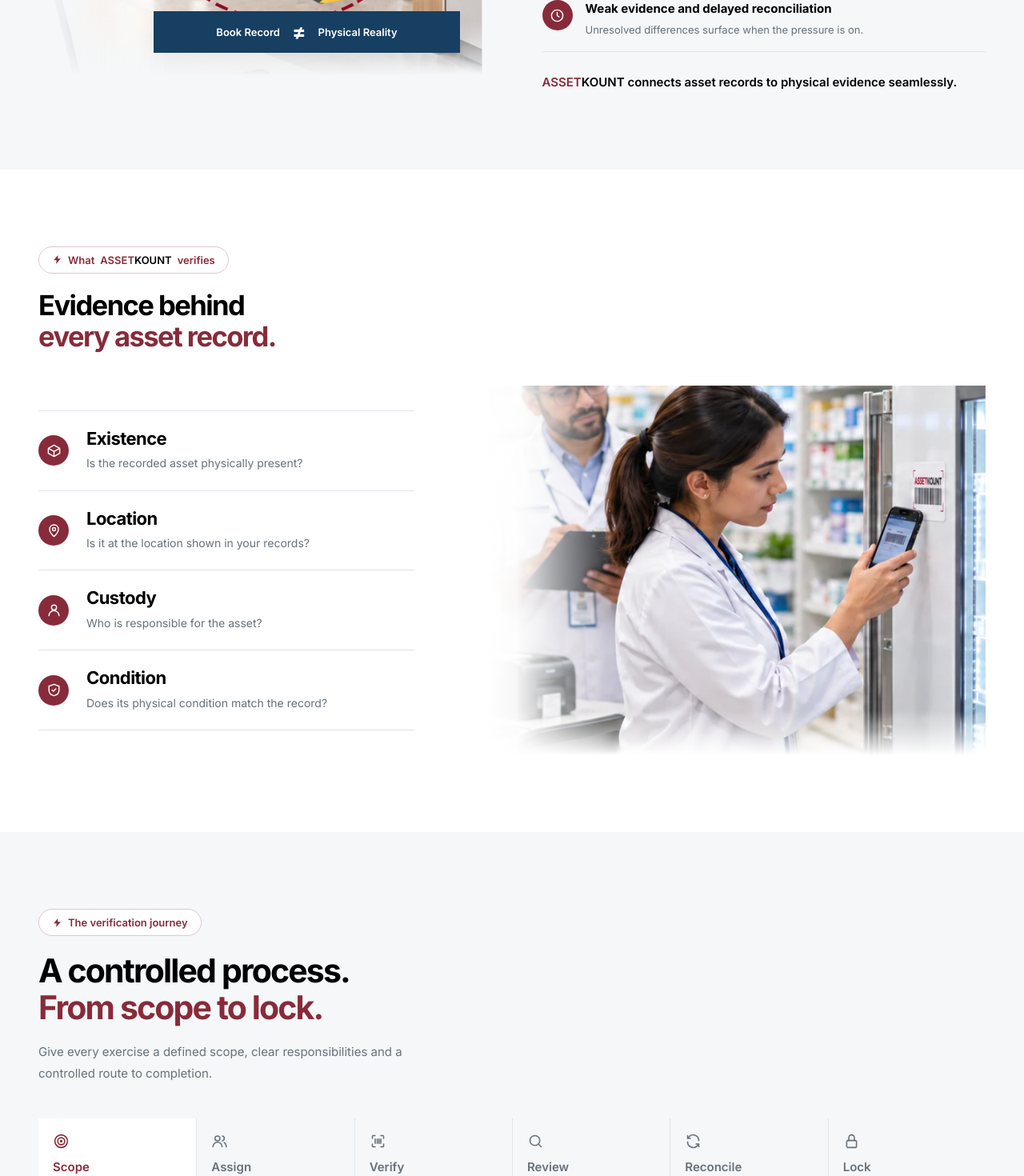
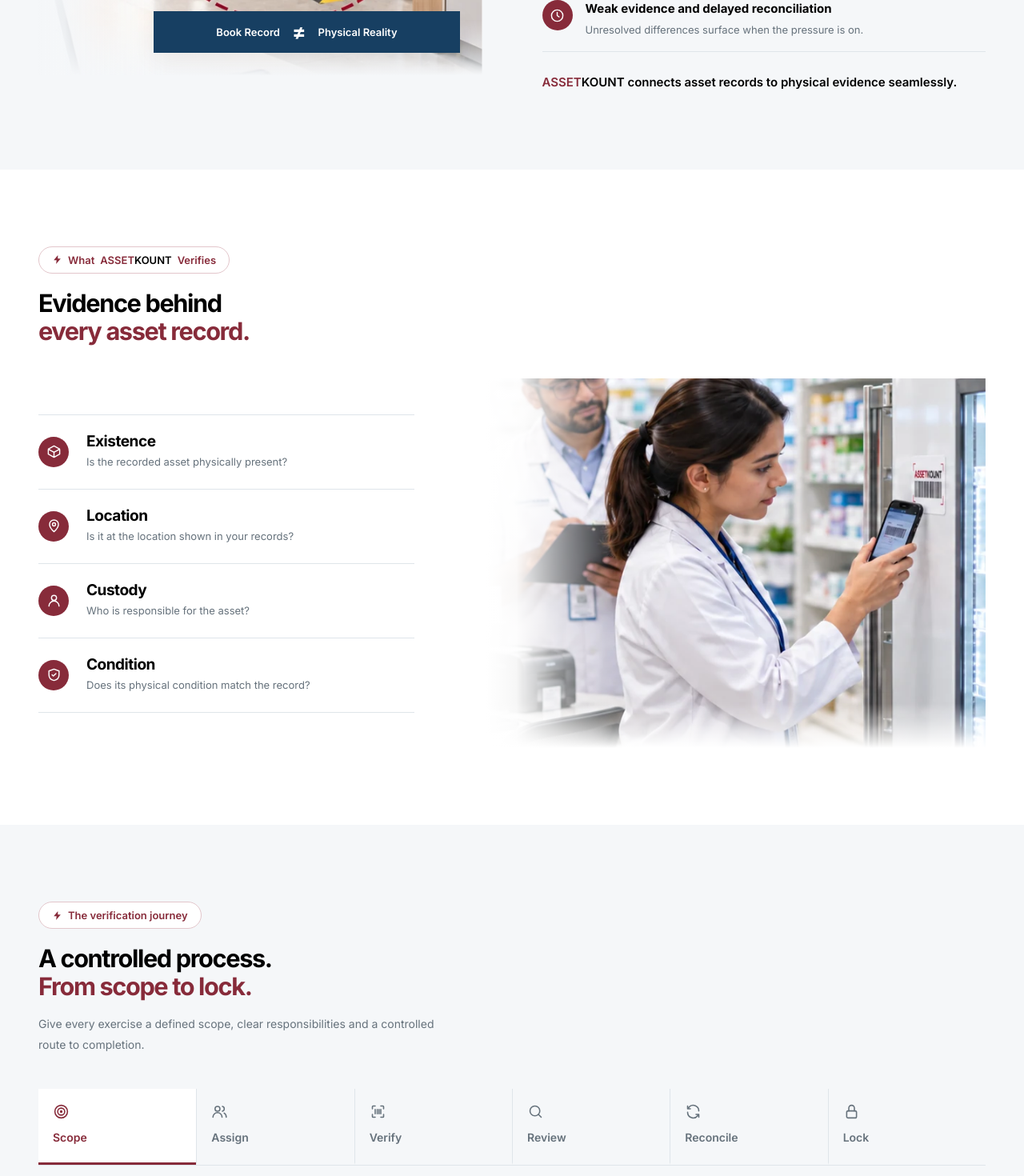
Before and after one commit to raiabhimanyu411-create/assetskount, a React (Vite) app in the folder client/: page / in a window 1280 px wide. Shown: the part 1330-2800 px from the top of the page at 80% size. Built offline with nearby package versions, Linux system fonts and the light colour scheme.

Commit message:
sections changes

```diff
--- a/client/src/pages/Home.module.css
+++ b/client/src/pages/Home.module.css
@@ -279,7 +279,9 @@
 .page .verifies h2,
 .verifies .dimensionList h3 { color: #000; }
 
-.page .verifies h2 { font-size: clamp(26px, 2.7vw, 38px); }
+.page .verifies h2 { font-size: clamp(25px, 2.4vw, 34px); }
+.verifies .dimensionList h3 { font-size: 19px; margin-bottom: 5px; }
+.verifies .dimensionList p { font-size: 13px; }
 .verifies .dimensionList article { align-items: center; }
 
 .verifies .evidenceArt { background: #fff; }
@@ -289,12 +291,18 @@
 .journey .stagePanel h3 { color: #000; }
 
 .journeyIntro {
-  max-width: 520px;
-  margin-top: 18px !important;
+  max-width: 500px;
+  margin-top: 16px !important;
   color: var(--muted);
-  font-size: 15px;
+  font-size: 14px;
   line-height: 1.85;
 }
+
+.page .journey h2 { font-size: clamp(25px, 2.4vw, 34px); }
+.journey .workflowTabs button { font-size: 14px; }
+.journey .stagePanel h3 { font-size: 20px; }
+.journey .stagePanel p { font-size: 14px; }
+.journey .stageTag { font-size: 12px; }
 
 .tabIcon {
   display: block;
@@ -317,14 +325,22 @@
 .mobileSection .evidenceSlip strong,
 .mobileSection .copy > a { color: #000; }
 
-.iconList li {
+.numberedList.iconList li {
   display: flex;
   align-items: center;
   gap: 16px;
-  padding: 16px 0;
+  padding: 15px 0;
 }
 
-.iconList li::before { content: none; }
+.numberedList.iconList li::before { content: none; }
+
+.page .mobileSection h2 { font-size: clamp(25px, 2.4vw, 34px); }
+.mobileSection .copy > p.body { font-size: 14px; }
+.mobileSection .numberedList strong { font-size: 14px; }
+.mobileSection .numberedList span { font-size: 12.5px; }
+.mobileSection .evidenceSlip strong { font-size: 14px; }
+.mobileSection .evidenceSlip > span { font-size: 12px; }
+.mobileSection .copy > a { font-size: 13px; }
 
 .stageIcon { width: 54px; height: 54px; }
 .stageIcon svg { width: 25px; height: 25px; }
--- a/client/src/pages/HomePage.jsx
+++ b/client/src/pages/HomePage.jsx
@@ -458,7 +458,7 @@ function HomePage() {
             <div>
               <p className={styles.sectionBadge}>
                 <svg viewBox="0 0 24 24" aria-hidden="true"><path d="M13.5 2 4 13.5h6.5L9.5 22 20 9.5h-6.5L13.5 2Z" /></svg>
-                What <Brand /> verifies
+                What <Brand /> Verifies
               </p>
               <h2 id="platform-title">Evidence behind<br /><em>every asset record.</em></h2>
             </div>
```
